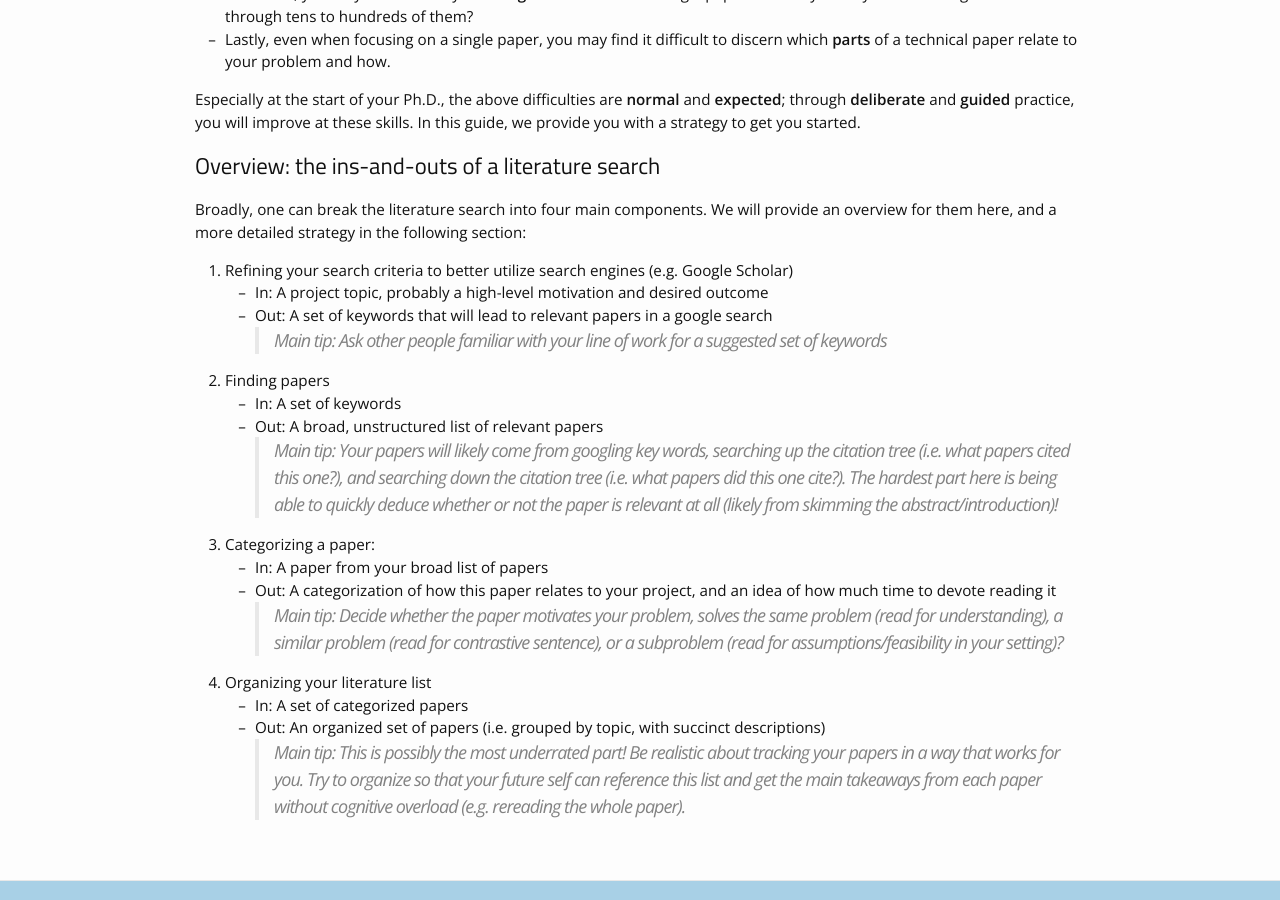
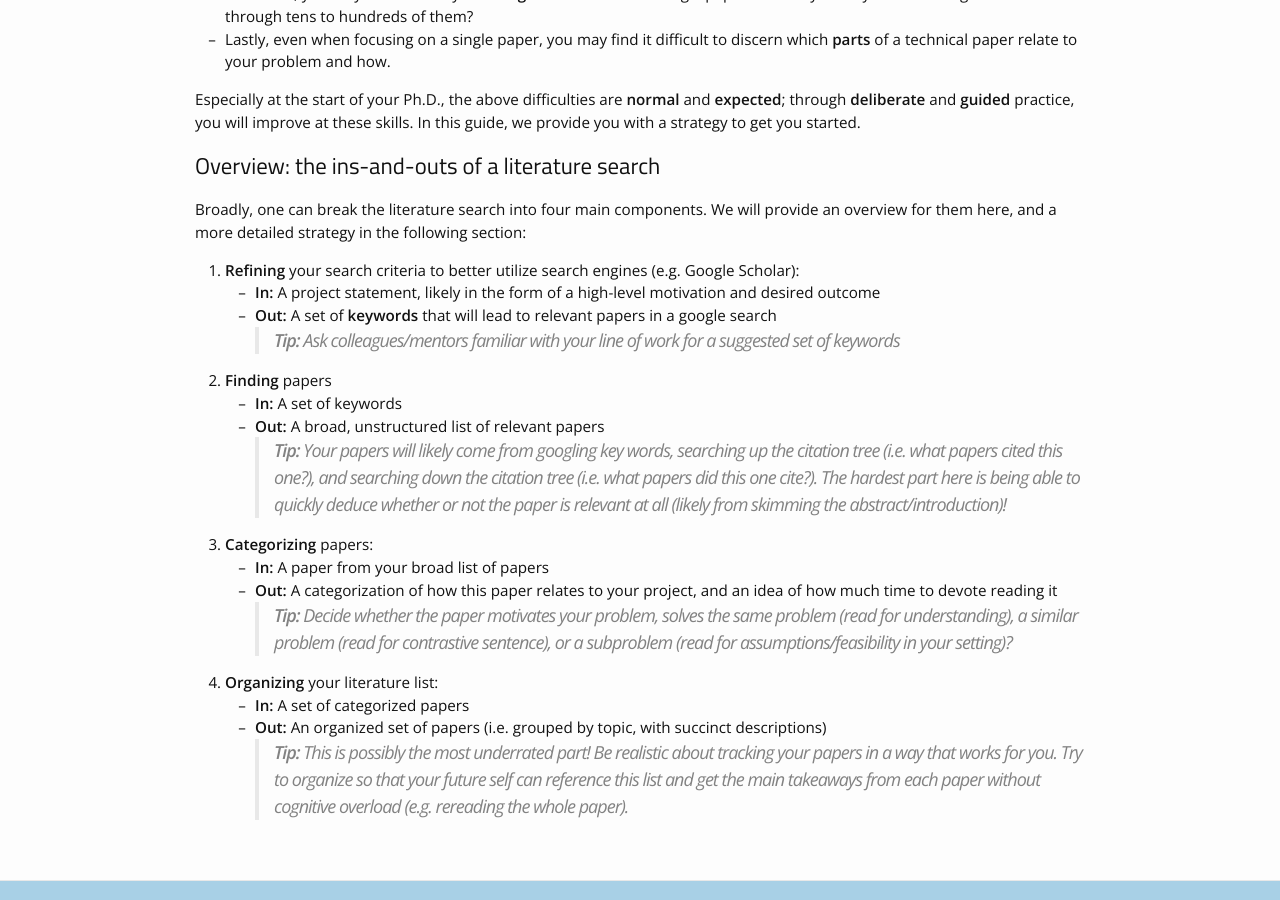
Before and after one commit to yanivyacoby/harvard-cs290, a Jekyll site: the page built from how-to-do-a-literature-search.md, in a window 1280 px wide and 900 px high, scrolled down 469 px. Built offline with Jekyll 4.4.1, drawn with Linux system fonts in a browser that asks for light colours; nearby versions of some CDN libraries.

Commit message:
Update how-to-do-a-literature-search.md

```diff
--- a/how-to-do-a-literature-search.md
+++ b/how-to-do-a-literature-search.md
@@ -23,19 +23,19 @@ In this guide, we provide you with a strategy to get you started.
 ## Overview: the ins-and-outs of a literature search
 
 Broadly, one can break the literature search into four main components. We will provide an overview for them here, and a more detailed strategy in the following section:
-1. Refining your search criteria to better utilize search engines (e.g. Google Scholar)
- * In: A project topic, probably a high-level motivation and desired outcome
- * Out: A set of keywords that will lead to relevant papers in a google search
- > Main tip: Ask other people familiar with your line of work for a suggested set of keywords
-2. Finding papers
-  * In: A set of keywords
-  * Out: A broad, unstructured list of relevant papers
-  > Main tip: Your papers will likely come from googling key words, searching up the citation tree (i.e. what papers cited this one?), and searching down the citation tree (i.e. what papers did this one cite?). The hardest part here is being able to quickly deduce whether or not the paper is relevant at all (likely from skimming the abstract/introduction)!
-3. Categorizing a paper:
-  * In: A paper from your broad list of papers
-  * Out: A categorization of how this paper relates to your project, and an idea of how much time to devote reading it
-  > Main tip: Decide whether the paper motivates your problem, solves the same problem (read for understanding), a similar problem (read for contrastive sentence), or a subproblem (read for assumptions/feasibility in your setting)?
-4. Organizing your literature list
-  * In: A set of categorized papers
-  * Out: An organized set of papers (i.e. grouped by topic, with succinct descriptions)
-  > Main tip: This is possibly the most underrated part! Be realistic about tracking your papers in a way that works for you. Try to organize so that your future self can reference this list and get the main takeaways from each paper without cognitive overload (e.g. rereading the whole paper).
+1. **Refining** your search criteria to better utilize search engines (e.g. Google Scholar):
+ * **In:** A project statement, likely in the form of a high-level motivation and desired outcome
+ * **Out:** A set of **keywords** that will lead to relevant papers in a google search
+ > **Tip:** Ask colleagues/mentors familiar with your line of work for a suggested set of keywords
+2. **Finding** papers
+  * **In:** A set of keywords
+  * **Out:** A broad, unstructured list of relevant papers
+  > **Tip:** Your papers will likely come from googling key words, searching up the citation tree (i.e. what papers cited this one?), and searching down the citation tree (i.e. what papers did this one cite?). The hardest part here is being able to quickly deduce whether or not the paper is relevant at all (likely from skimming the abstract/introduction)!
+3. **Categorizing** papers:
+  * **In:** A paper from your broad list of papers
+  * **Out:** A categorization of how this paper relates to your project, and an idea of how much time to devote reading it
+  > **Tip:** Decide whether the paper motivates your problem, solves the same problem (read for understanding), a similar problem (read for contrastive sentence), or a subproblem (read for assumptions/feasibility in your setting)?
+4. **Organizing** your literature list:
+  * **In:** A set of categorized papers
+  * **Out:** An organized set of papers (i.e. grouped by topic, with succinct descriptions)
+  > **Tip:** This is possibly the most underrated part! Be realistic about tracking your papers *in a way that works for you*. Try to organize so that your future self can reference this list and get the main takeaways from each paper without cognitive overload (e.g. rereading the whole paper).
```
